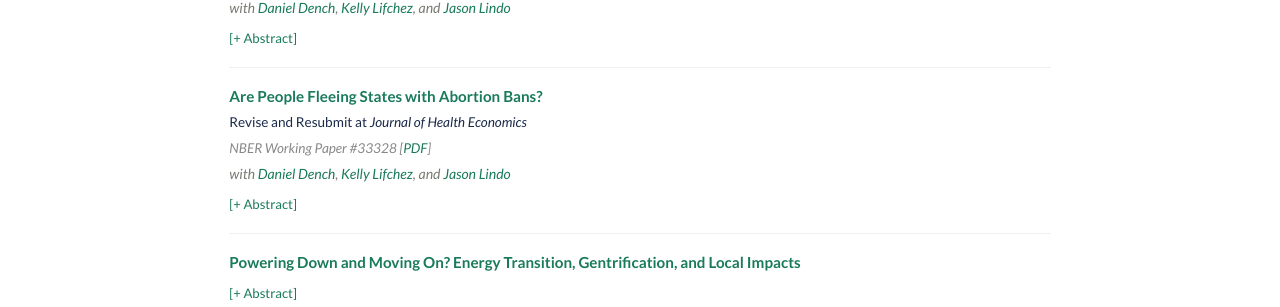
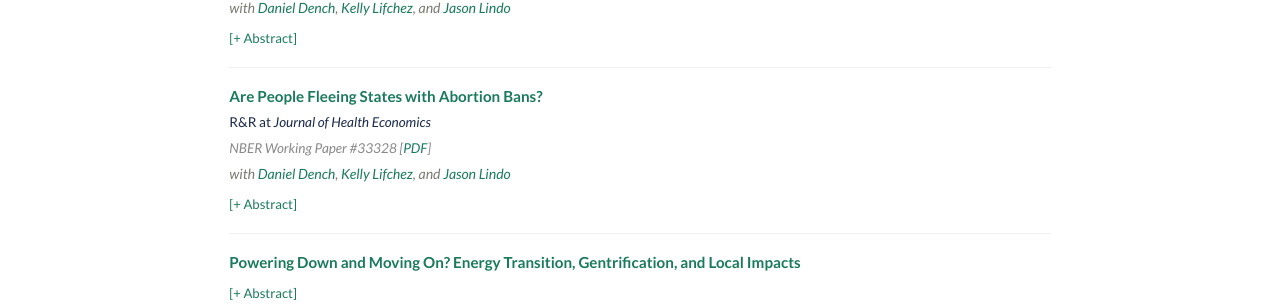
Before and after one commit to Jancyll/Jancyll.github.io, a Jekyll site: the page built from index.md, in a window 1280 px wide and 900 px high, scrolled down 979 px. Shown: the part 146-453 px from the top of the window. Built offline with Jekyll 4.4.1, drawn with Linux system fonts in a browser that asks for light colours; some web fonts are replaced.

Commit message:
Update website

```diff
--- a/_data/research.yml
+++ b/_data/research.yml
@@ -30,7 +30,7 @@ working_papers:
   - name: 'Are People Fleeing States with Abortion Bans?'
     url: 'https://www.nber.org/papers/w33328'
     pdf: 'w33328.pdf'
-    status: 'Revise and Resubmit at <em>Journal of Health Economics</em>'
+    status: 'R&amp;R at <em>Journal of Health Economics</em>'
     related_info: 'NBER Working Paper #33328'
     abstract: 'We investigate whether reproductive rights affect migration. We use a synthetic difference-in-differences design that leverages variation from the 2022 Dobbs decision, which allowed states to ban abortion, and population flows based on change-of-address data from the United States Postal Service. The results indicate that bans increase net migration outflows, with effect sizes growing throughout the year after the decision. The effects are more prominent for single-person households than family households, which may reflect larger effects on younger adults. We also find suggestive evidence of impacts for states hostile towards abortion in ways other than having total bans.'
     coauthors:
```
